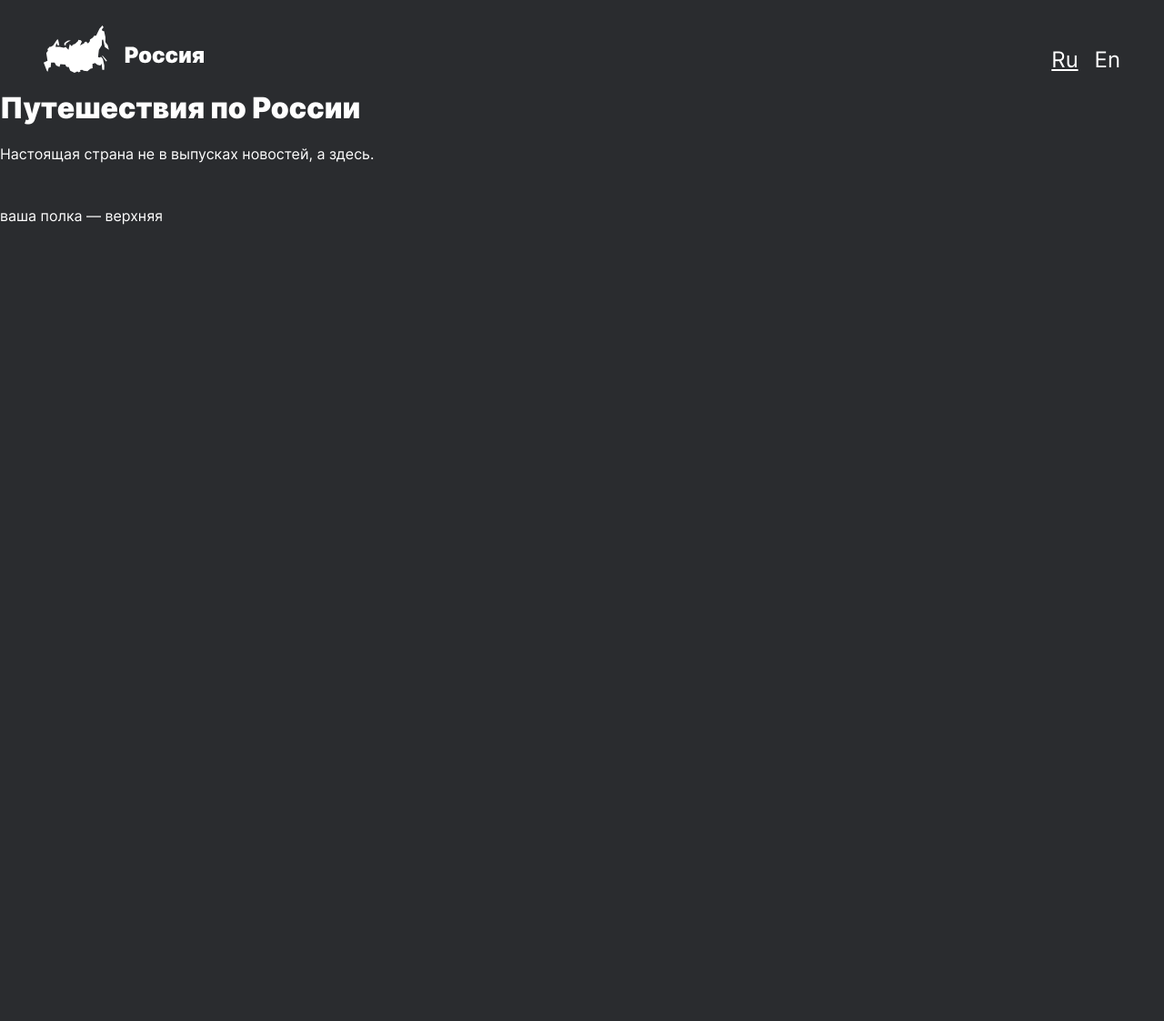
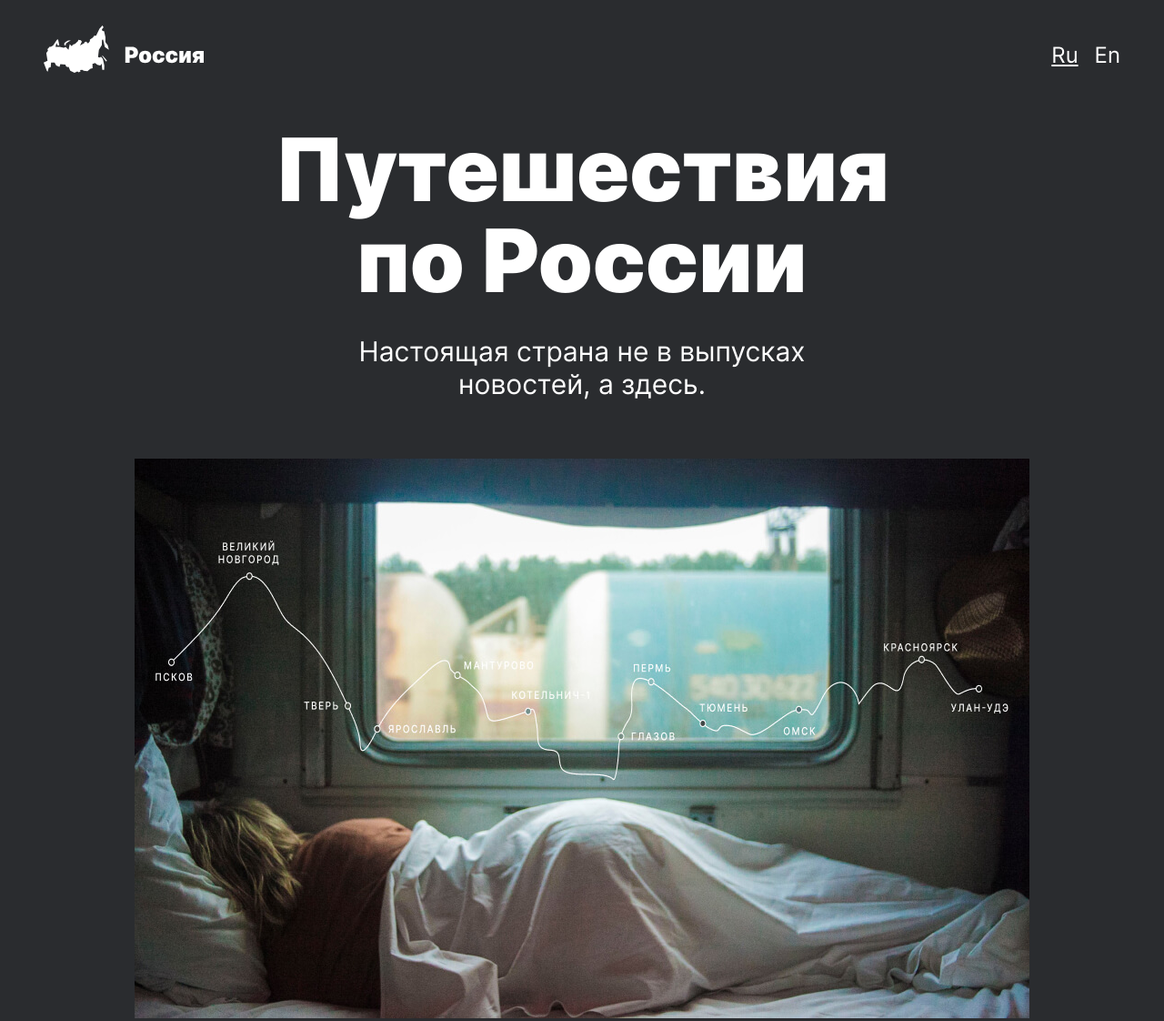
Before and after one commit to trallik74/russian-travel, a plain HTML site: page index.html in a window 1280 px wide. Shown: the top 1122 px of the page at 91% size. Before the commit the page ends 800 px from the top, so only its background shows below. Drawn offline with Linux system fonts and the light colour scheme.

Commit message:
feat: add section lead

```diff
--- a/blocks/header/__lang-list/header__lang-list.css
+++ b/blocks/header/__lang-list/header__lang-list.css
@@ -1,6 +1,6 @@
 .header__lang-list {
   padding: 0;
-  margin: 0;
+  margin: 0 0 5px;
   list-style: none;
   display: flex;
   gap: 18px;
--- /dev/null
+++ b/blocks/lead/__caption/lead__caption.css
@@ -0,0 +1,8 @@
+.lead__caption {
+  margin: 8px 0 0;
+  text-transform: uppercase;
+  font-size: 10px;
+  line-height: 14px;
+  align-self: flex-start;
+  letter-spacing: 1.5px;
+}
--- /dev/null
+++ b/blocks/lead/__content/lead__content.css
@@ -0,0 +1,7 @@
+.lead__content {
+  margin: 0 auto;
+  max-width: 984px;
+  display: flex;
+  flex-direction: column;
+  align-items: center;
+}
--- /dev/null
+++ b/blocks/lead/__image/lead__image.css
@@ -0,0 +1,7 @@
+.lead__image {
+  max-width: 984px;
+  max-height: 615px;
+  width: 100%;
+  object-fit: cover;
+  object-position: top center;
+}
--- /dev/null
+++ b/blocks/lead/__subtitle/lead__subtitle.css
@@ -0,0 +1,7 @@
+.lead__subtitle {
+  margin: 32px 0 64px;
+  max-width: 640px;
+  font-size: 30px;
+  line-height: 36px;
+  text-align: center;
+}
--- /dev/null
+++ b/blocks/lead/__title/lead__title.css
@@ -0,0 +1,8 @@
+.lead__title {
+  margin: 0;
+  max-width: 720px;
+  font-weight: 900;
+  font-size: 96px;
+  line-height: 100px;
+  text-align: center;
+}
--- /dev/null
+++ b/blocks/lead/lead.css
@@ -0,0 +1,3 @@
+.lead {
+  margin: 56px 0 92px;
+}
--- a/index.html
+++ b/index.html
@@ -23,7 +23,7 @@
         <div class="lead__content">
           <h1 class="lead__title">Путешествия по России</h1>
           <p class="lead__subtitle">Настоящая страна не в выпусках новостей, а здесь.</p>
-          <img class="lead__image" src="" alt="">
+          <img class="lead__image" src="images/__image.jpg" alt="Маршрут Путешествия">
           <p class="lead__caption">ваша полка — верхняя</p>
         </div>
       </section>
--- a/pages/index.css
+++ b/pages/index.css
@@ -8,3 +8,9 @@
 @import url(../blocks/header/__lang-list/header__lang-list.css);
 @import url(../blocks/header/__lang-link/header__lang-link.css);
 @import url(../blocks/header/__lang-link/_active/header__lang-link_active.css);
+@import url(../blocks/lead/lead.css);
+@import url(../blocks/lead/__content/lead__content.css);
+@import url(../blocks/lead/__title/lead__title.css);
+@import url(../blocks/lead/__subtitle/lead__subtitle.css);
+@import url(../blocks/lead/__image/lead__image.css);
+@import url(../blocks/lead/__caption/lead__caption.css);
```
Also changed, not shown: images/__image.jpg (added).
